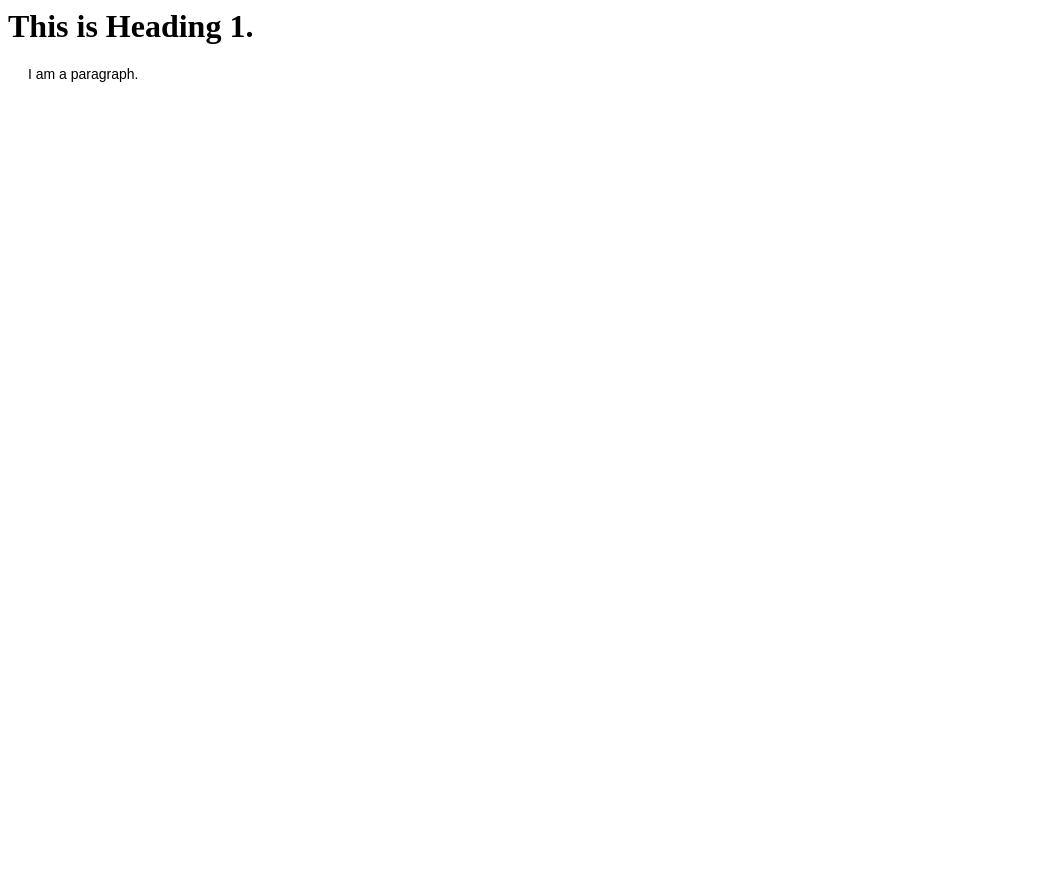
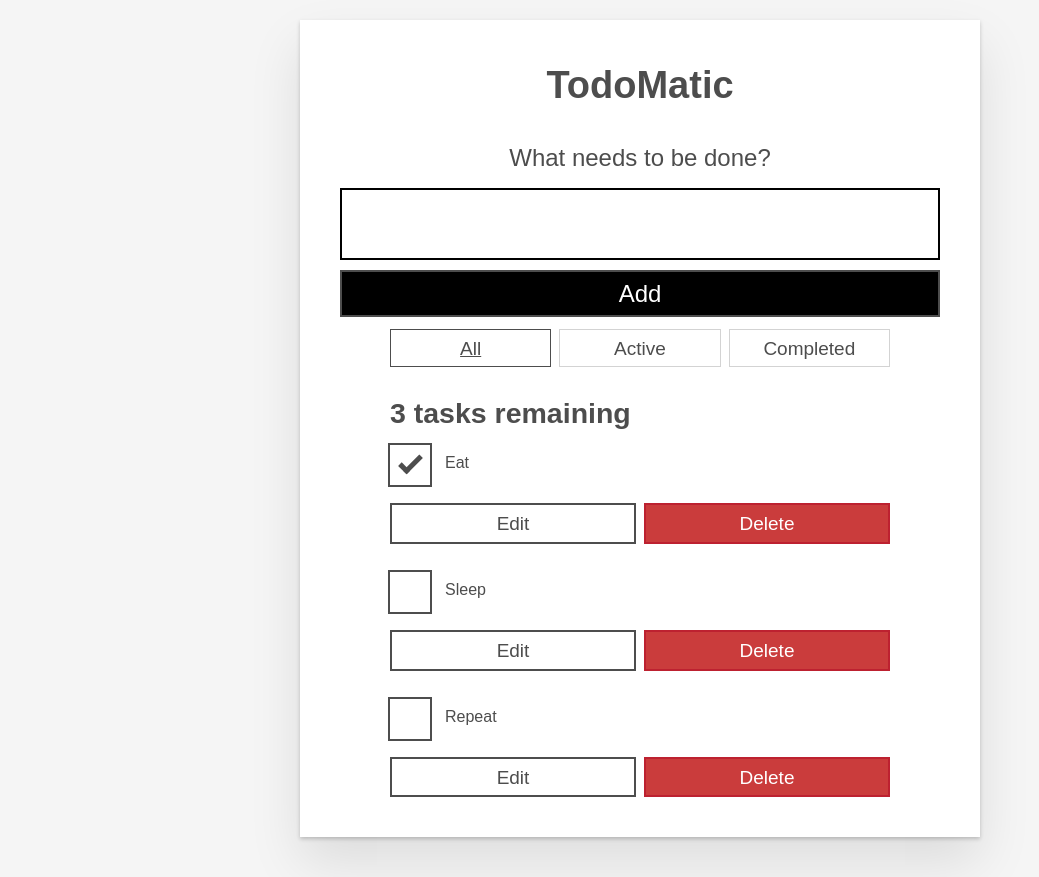
Before and after one commit to lyxian/react-learn, a React app: page / in a window 1280 px wide. Shown: the whole page, without its empty margins (0-1039 px from the left). Before the commit the page ends 800 px from the top, so only its background shows below. Built offline with nearby package versions, Linux system fonts and the light colour scheme.

Commit message:
to-do-list - init App, ToDo

```diff
--- a/src/components/App.jsx
+++ b/src/components/App.jsx
@@ -1,12 +1,78 @@
 import React, { Component } from "react";
 import "./index.css";
 
+import ToDo from "./ToDo";
+
 class App extends Component {
+  // OR root.render(<App tasks=../>);
+  constructor(props) {
+    super(props);
+    this.state = {
+      tasks: [
+        { id: "todo-0", name: "Eat", completed: true },
+        { id: "todo-1", name: "Sleep", completed: false },
+        { id: "todo-2", name: "Repeat", completed: false },
+      ],
+    };
+  }
+
   render() {
+    const taskList = this.state.tasks.map((task) => (
+      <ToDo
+        name={task.name}
+        completed={task.completed}
+        id={task.id}
+        key={task.id}
+      />
+    ));
     return (
-      <div className="app">
-        <h1>This is Heading 1.</h1>
-        <p>I am a paragraph.</p>
+      <div className="todoapp stack-large">
+        <h1>TodoMatic</h1>
+        <form>
+          <h2 className="label-wrapper">
+            <label htmlFor="new-todo-input" className="label__lg">
+              What needs to be done?
+            </label>
+          </h2>
+          <input
+            type="text"
+            id="new-todo-input"
+            className="input input__lg"
+            name="text"
+            autoComplete="off"
+          />
+          <button type="submit" className="btn btn__primary btn__lg">
+            Add
+          </button>
+        </form>
+        <div className="filters btn-group stack-exception">
+          <button type="button" className="btn toggle-btn" aria-pressed="true">
+            <span className="visually-hidden">Show </span>
+            <span>all</span>
+            <span className="visually-hidden"> tasks</span>
+          </button>
+          <button type="button" className="btn toggle-btn" aria-pressed="false">
+            <span className="visually-hidden">Show </span>
+            <span>Active</span>
+            <span className="visually-hidden"> tasks</span>
+          </button>
+          <button type="button" className="btn toggle-btn" aria-pressed="false">
+            <span className="visually-hidden">Show </span>
+            <span>Completed</span>
+            <span className="visually-hidden"> tasks</span>
+          </button>
+        </div>
+        <h2 id="list-heading">3 tasks remaining</h2>
+        <ul
+          role="list"
+          className="todo-list stack-large stack-exception"
+          aria-labelledby="list-heading"
+        >
+          {taskList}
+          {/* <ToDo name="Eat" completed={true} id="to-do-0" />
+          <ToDo name="Sleep" completed={false} id="to-do-1" />
+          <ToDo name="Repeat" completed={false} id="to-do-2" /> */}
+        </ul>
       </div>
     );
   }
--- /dev/null
+++ b/src/components/ToDo.jsx
@@ -0,0 +1,32 @@
+import React, { Component } from "react";
+// import "./index.css";
+
+class ToDo extends Component {
+  render() {
+    console.log(this.props);
+    return (
+      <li className="todo stack-small">
+        <div className="c-cb">
+          <input
+            id={this.props.id}
+            type="checkbox"
+            defaultChecked={this.props.completed}
+          />
+          <label className="todo-label" htmlFor="todo-0">
+            {this.props.name}
+          </label>
+        </div>
+        <div className="btn-group">
+          <button type="button" className="btn">
+            Edit <span className="visually-hidden">{this.props.name}</span>
+          </button>
+          <button type="button" className="btn btn__danger">
+            Delete <span className="visually-hidden">{this.props.name}</span>
+          </button>
+        </div>
+      </li>
+    );
+  }
+}
+
+export default ToDo;
--- a/src/components/index.css
+++ b/src/components/index.css
@@ -1,4 +1,292 @@
-p {
-    font: 14px "Century Gothic", Futura, sans-serif;
-    margin: 20px;
+/* RESETS */
+*,
+*::before,
+*::after {
+  box-sizing: border-box;
 }
+*:focus {
+  outline: 3px dashed #228bec;
+  outline-offset: 0;
+}
+html {
+  font: 62.5% / 1.15 sans-serif;
+}
+h1,
+h2 {
+  margin-bottom: 0;
+}
+ul {
+  list-style: none;
+  padding: 0;
+}
+button {
+  border: none;
+  margin: 0;
+  padding: 0;
+  width: auto;
+  overflow: visible;
+  background: transparent;
+  color: inherit;
+  font: inherit;
+  line-height: normal;
+  -webkit-font-smoothing: inherit;
+  -moz-osx-font-smoothing: inherit;
+  appearance: none;
+}
+button::-moz-focus-inner {
+  border: 0;
+}
+button,
+input,
+optgroup,
+select,
+textarea {
+  font-family: inherit;
+  font-size: 100%;
+  line-height: 1.15;
+  margin: 0;
+}
+button,
+input {
+  overflow: visible;
+}
+input[type="text"] {
+  border-radius: 0;
+}
+body {
+  width: 100%;
+  max-width: 68rem;
+  margin: 0 auto;
+  font: 1.6rem/1.25 Arial, sans-serif;
+  background-color: #f5f5f5;
+  color: #4d4d4d;
+}
+@media screen and (min-width: 620px) {
+  body {
+    font-size: 1.9rem;
+    line-height: 1.31579;
+  }
+}
+/*END RESETS*/
+/* GLOBAL STYLES */
+.form-group > input[type="text"] {
+  display: inline-block;
+  margin-top: 0.4rem;
+}
+.btn {
+  padding: 0.8rem 1rem 0.7rem;
+  border: 0.2rem solid #4d4d4d;
+  cursor: pointer;
+  text-transform: capitalize;
+}
+.btn.toggle-btn {
+  border-width: 1px;
+  border-color: #d3d3d3;
+}
+.btn.toggle-btn[aria-pressed="true"] {
+  text-decoration: underline;
+  border-color: #4d4d4d;
+}
+.btn__danger {
+  color: #fff;
+  background-color: #ca3c3c;
+  border-color: #bd2130;
+}
+.btn__filter {
+  border-color: lightgrey;
+}
+.btn__primary {
+  color: #fff;
+  background-color: #000;
+}
+.btn-group {
+  display: flex;
+  justify-content: space-between;
+}
+.btn-group > * {
+  flex: 1 1 49%;
+}
+.btn-group > * + * {
+  margin-left: 0.8rem;
+}
+.label-wrapper {
+  margin: 0;
+  flex: 0 0 100%;
+  text-align: center;
+}
+.visually-hidden {
+  position: absolute !important;
+  height: 1px;
+  width: 1px;
+  overflow: hidden;
+  clip: rect(1px 1px 1px 1px);
+  clip: rect(1px, 1px, 1px, 1px);
+  white-space: nowrap;
+}
+[class*="stack"] > * {
+  margin-top: 0;
+  margin-bottom: 0;
+}
+.stack-small > * + * {
+  margin-top: 1.25rem;
+}
+.stack-large > * + * {
+  margin-top: 2.5rem;
+}
+@media screen and (min-width: 550px) {
+  .stack-small > * + * {
+    margin-top: 1.4rem;
+  }
+  .stack-large > * + * {
+    margin-top: 2.8rem;
+  }
+}
+.stack-exception {
+  margin-top: 1.2rem;
+}
+/* END GLOBAL STYLES */
+.todoapp {
+  background: #fff;
+  margin: 2rem 0 4rem 0;
+  padding: 1rem;
+  position: relative;
+  box-shadow: 0 2px 4px 0 rgba(0, 0, 0, 0.2), 0 2.5rem 5rem 0 rgba(0, 0, 0, 0.1);
+}
+@media screen and (min-width: 550px) {
+  .todoapp {
+    padding: 4rem;
+  }
+}
+.todoapp > * {
+  max-width: 50rem;
+  margin-left: auto;
+  margin-right: auto;
+}
+.todoapp > form {
+  max-width: 100%;
+}
+.todoapp > h1 {
+  display: block;
+  max-width: 100%;
+  text-align: center;
+  margin: 0;
+  margin-bottom: 1rem;
+}
+.label__lg {
+  line-height: 1.01567;
+  font-weight: 300;
+  padding: 0.8rem;
+  margin-bottom: 1rem;
+  text-align: center;
+}
+.input__lg {
+  padding: 2rem;
+  border: 2px solid #000;
+}
+.input__lg:focus {
+  border-color: #4d4d4d;
+  box-shadow: inset 0 0 0 2px;
+}
+[class*="__lg"] {
+  display: inline-block;
+  width: 100%;
+  font-size: 1.9rem;
+}
+[class*="__lg"]:not(:last-child) {
+  margin-bottom: 1rem;
+}
+@media screen and (min-width: 620px) {
+  [class*="__lg"] {
+    font-size: 2.4rem;
+  }
+}
+.filters {
+  width: 100%;
+  margin: unset auto;
+}
+/* Todo item styles */
+.todo {
+  display: flex;
+  flex-direction: row;
+  flex-wrap: wrap;
+}
+.todo > * {
+  flex: 0 0 100%;
+}
+.todo-text {
+  width: 100%;
+  min-height: 4.4rem;
+  padding: 0.4rem 0.8rem;
+  border: 2px solid #565656;
+}
+.todo-text:focus {
+  box-shadow: inset 0 0 0 2px;
+}
+/* CHECKBOX STYLES */
+.c-cb {
+  box-sizing: border-box;
+  font-family: Arial, sans-serif;
+  -webkit-font-smoothing: antialiased;
+  font-weight: 400;
+  font-size: 1.6rem;
+  line-height: 1.25;
+  display: block;
+  position: relative;
+  min-height: 44px;
+  padding-left: 40px;
+  clear: left;
+}
+.c-cb > label::before,
+.c-cb > input[type="checkbox"] {
+  box-sizing: border-box;
+  top: -2px;
+  left: -2px;
+  width: 44px;
+  height: 44px;
+}
+.c-cb > input[type="checkbox"] {
+  -webkit-font-smoothing: antialiased;
+  cursor: pointer;
+  position: absolute;
+  z-index: 1;
+  margin: 0;
+  opacity: 0;
+}
+.c-cb > label {
+  font-size: inherit;
+  font-family: inherit;
+  line-height: inherit;
+  display: inline-block;
+  margin-bottom: 0;
+  padding: 8px 15px 5px;
+  cursor: pointer;
+  touch-action: manipulation;
+}
+.c-cb > label::before {
+  content: "";
+  position: absolute;
+  border: 2px solid currentcolor;
+  background: transparent;
+}
+.c-cb > input[type="checkbox"]:focus + label::before {
+  border-width: 4px;
+  outline: 3px dashed #228bec;
+}
+.c-cb > label::after {
+  box-sizing: content-box;
+  content: "";
+  position: absolute;
+  top: 11px;
+  left: 9px;
+  width: 18px;
+  height: 7px;
+  transform: rotate(-45deg);
+  border: solid;
+  border-width: 0 0 5px 5px;
+  border-top-color: transparent;
+  opacity: 0;
+  background: transparent;
+}
+.c-cb > input[type="checkbox"]:checked + label::after {
+  opacity: 1;
+}
```
Also changed, not shown: 1 other file (tests, documents, lock files or other folders).
